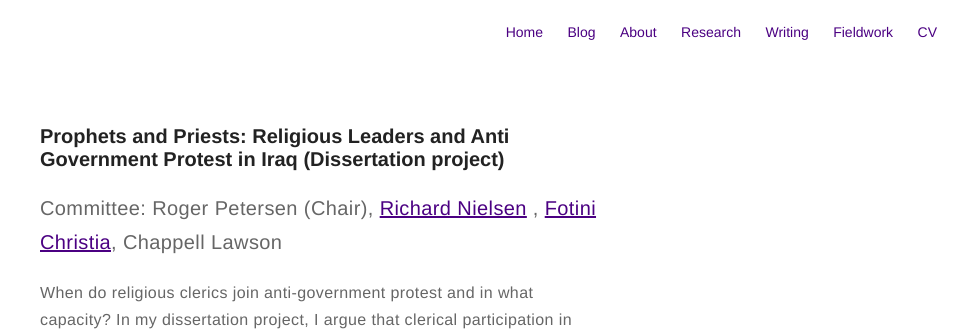
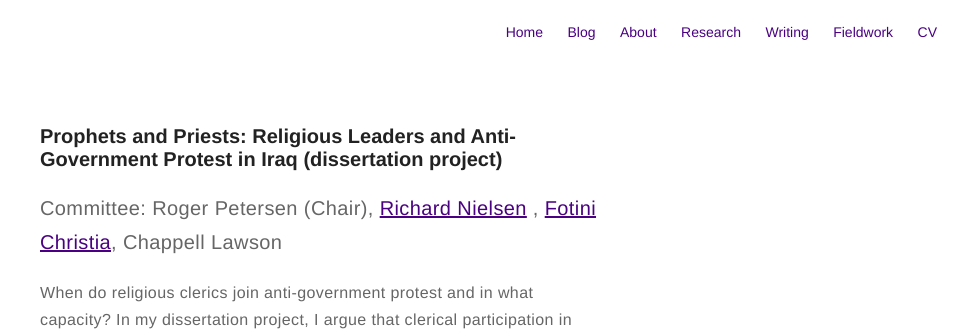
Before and after one commit to malshama/marsinalshamary, a Jekyll site: the page built from research.md, in a window 1280 px wide and 900 px high. Shown: the top 331 px of the window, without its empty margins (320-1280 px from the left). Built offline with Jekyll 4.4.1, drawn with Linux system fonts in a browser that asks for light colours.

Commit message:
Change title

```diff
--- a/research.md
+++ b/research.md
@@ -4,7 +4,7 @@ layout: page
 ---
 
 <div>
-    <h3><b>Prophets and Priests: Religious Leaders and Anti Government Protest in Iraq (Dissertation project)</b>
+    <h3><b>Prophets and Priests: Religious Leaders and Anti-Government Protest in Iraq (dissertation project)</b>
     </h3>
     <h3><p>Committee: Roger Petersen (Chair), <a target="_blank" href="http://www.mit.edu/~rnielsen/bio.htm">Richard
             Nielsen</a>
```
